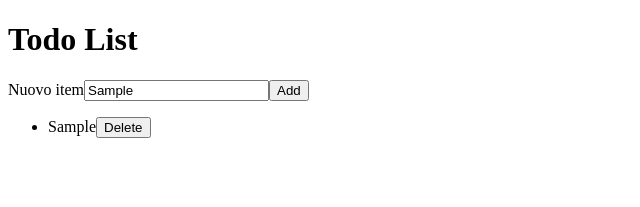
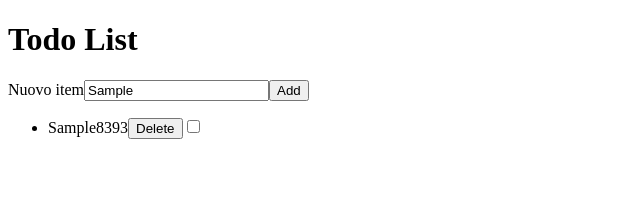
Before and after one commit to inkOfPixel/internship-interview, a Next.js app: page / in a window 1280 px wide. Both pictures are taken after typing "Sample" into the empty fields and a click on the button "Add". Shown: the top 207 px of the page, without its empty margins (0-640 px from the left). Built offline with nearby package versions, Linux system fonts and the light colour scheme.

Commit message:
Added "complete item"
I've added a complete item checkbox near each item.
Bug: you need to tap the checkbox twice to change it.

```diff
--- a/Components/Form.js
+++ b/Components/Form.js
@@ -1,55 +1,73 @@
-import React, { useState } from 'react'
+import React, { useState } from "react";
 
-function Form (){
+function Form() {
+  const [todo, setTodo] = useState("");
+  const [todolist, setTodoList] = useState([]);
+  const [isChecked, setChecked] = useState(false);
 
-    const [todo, setTodo] = useState("");
-    const [todolist, setTodoList] = useState([])
+  const hanldeChange = (e) => {
+    setTodo(e.target.value);
+  };
 
-    const hanldeChange = e => {
-        setTodo(e.target.value);
-    }
-
-    const handleSubmit = e => {
+  const handleSubmit = (e) => {
     e.preventDefault();
-    }
+  };
 
   const addTodo = () => {
     //console.log(todo); test
-        if(todo !== ""){
+    if (todo !== "") {
       const todoInsert = {
-                id : Math.floor(Math.random() *1000),
-                value : todo,
-                isCompleted : false,
+        id: Math.floor(Math.random() * 10000), //Generate random id from 0 to 10000
+        value: todo,
+        isCompleted: false,
+      };
+
+      setTodoList([...todolist, todoInsert]); //... operator "spreads out the own enumerable properties as properties of the element you're creating" stack overflow
     }
-
-            setTodoList([...todolist, todoInsert]) //... operator "spreads out the own enumerable properties as properties of the element you're creating" stack overflow
-        }
-    }
+  };
 
   const deleteTodo = (e, id) => {
     e.preventDefault();
-        setTodoList(todolist.filter(t => t.id != id))
-    }
+    setTodoList(todolist.filter((t) => t.id != id));
+  };
+
+  const completeTodo = (e) => {
+    e.preventDefault();
+    setChecked(e.currentTarget.checked);
+  };
 
   return (
     <form action="" onSubmit={handleSubmit}>
       <label htmlFor="newItem">Nuovo item</label>
-            <input type="text" name="newItem" id="newItem" onChange= { (e) => hanldeChange(e)} placeholder="Insert todo"/>
-            <button onClick= {addTodo} >Add</button>
+      <input
+        type="text"
+        name="newItem"
+        id="newItem"
+        onChange={(e) => hanldeChange(e)}
+        placeholder="Insert todo"
+      />
+      <button onClick={addTodo}>Add</button>
 
       {todolist !== [] ? (
         <ul>
-                    {todolist.map(t =>
-                    <div className="todoLi">
+          {todolist.map((t) => (
+            <div className="todoLi" key={t.id}>
               <li>
                 {t.value}
-                        <button onClick={e => deleteTodo(e, t.id)}>Delete</button>
-                    </li></div>)
-                    }
+                {t.id}
+                <button onClick={(e) => deleteTodo(e, t.id)}>Delete</button>
+                <input
+                  type="checkbox"
+                  onChange={completeTodo}
+                  checked={t.isChecked}
+                />
+              </li>
+            </div>
+          ))}
         </ul>
       ) : null}
     </form>
-    )
+  );
 }
 
 export default Form;
```
Also changed, not shown: Components/item.js (deleted, +0 -10 lines). Lines whose indentation alone changed are shown as unchanged.
